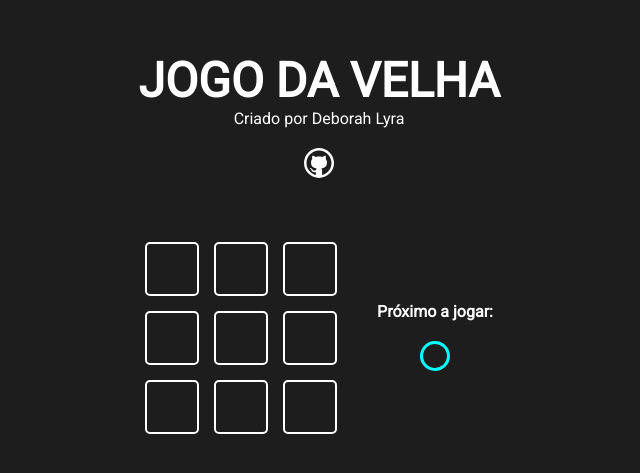
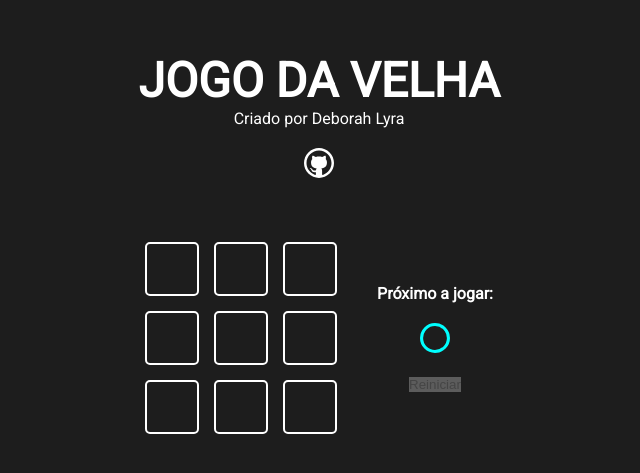
Before and after one commit to DeborahLyra/React-jogo-da-velha, a Next.js app: page / in a window 1280 px wide. Shown: the part 177-650 px from the top of the page, without its empty margins (321-961 px from the left). Built offline with nearby package versions, Linux system fonts and the light colour scheme.

Commit message:
Criado o botão reset

```diff
--- /dev/null
+++ b/src/components/button/Button.jsx
@@ -0,0 +1,12 @@
+import styles from './Button.module.css'
+
+function Button ({ children, onclick, disabled}){
+  return(
+    <button onClick= {onclick} className ={styles.button} disabled={disabled}>
+      {children}
+    </button>
+  )
+
+}
+
+export default Button
--- /dev/null
+++ b/src/components/button/Button.module.css
@@ -0,0 +1,3 @@
+.button{
+  border: 5px;
+}
--- a/src/components/game/Game.jsx
+++ b/src/components/game/Game.jsx
@@ -1,12 +1,13 @@
 import { useState, useEffect } from 'react'
 import styles from './Game.module.css'
 
-import Icon from '../icon/Icon'
+import GameInfo from '../gameInfo/GameInfo'
 import GameOption from '../gameOption/GameOpition'
+import Button from '../button/Button'
 
-const winnerTable =[
+const winnerTable = [
   [0, 1, 2],
-  [3 ,4, 5],
+  [3, 4, 5],
   [6, 7, 8],
   [0, 3, 6],
   [1, 4, 7],
@@ -16,14 +17,14 @@
 ]
 
 
-function Game (){
+function Game() {
 
-  const [gameState, setGameState] = useState( Array(9).fill(0))
-  const [currentPlayer, setCurrentPlayer] = useState (-1)
+  const [gameState, setGameState] = useState(Array(9).fill(0))
+  const [currentPlayer, setCurrentPlayer] = useState(-1)
   const [winner, setWinner] = useState(0)
 
   const hadleClick = (position) => {
-    if (gameState[position] === 0 && winner === 0){
+    if (gameState[position] === 0 && winner === 0) {
 
       let newGameState = [...gameState]
       newGameState[position] = currentPlayer
@@ -32,14 +33,20 @@
   }
 
   const verifyGame = () => {
-    winnerTable.forEach((line)=>{
-      const values = line.map((value)=>gameState[value])
-      const sum = values.reduce ((sum, val)=> sum + val )
-      if (sum === 3 || sum === -3) setWinner (sum/3)
+    winnerTable.forEach((line) => {
+      const values = line.map((value) => gameState[value])
+      const sum = values.reduce((sum, val) => sum + val)
+      if (sum === 3 || sum === -3) setWinner(sum / 3)
     })
   }
 
-  useEffect (() => {
+  const handleReset = () =>{
+    setGameState (Array(9).fill(0))
+    setWinner (0)
+
+  }
+
+  useEffect(() => {
     setCurrentPlayer(currentPlayer * -1)
     verifyGame()
   }, [gameState])
@@ -48,26 +55,25 @@
 
     <div className={styles.gameContent}>
 
-       <div className={styles.game}>
-      {
-        gameState.map((value, position)=>
-        <GameOption
-          key ={`game-option-pos-${position}`}
-          status ={value}
-          onClick ={() => hadleClick(position)}
-        />
-        )
+      <div className={styles.game}>
+        {
+          gameState.map((value, position) =>
+            <GameOption
+              key={`game-option-pos-${position}`}
+              status={value}
+              onClick={() => hadleClick(position)}
+            />
+          )
         }
       </div>
-      <div className={styles.gameInfo}>
-        <h4>Próximo a jogar:</h4>
-        {
-          currentPlayer === 1 && <Icon iconName="circle"/>
-        }
-         {
-          currentPlayer === -1 && <Icon iconName="x"/>
-        }
-      </div>
+      <GameInfo
+        currentPlayer={currentPlayer}
+        winner={winner}
+        onReset = {handleReset}
+      />
+
+
+
     </div>
 
   )
--- a/src/components/game/Game.module.css
+++ b/src/components/game/Game.module.css
@@ -9,10 +9,3 @@
   gap: 40px;
   align-items: center;
 }
-
-.gameInfo{
-  display: flex;
-  flex-direction: column;
-  align-items: center;
-  gap: 20px;
-}
--- /dev/null
+++ b/src/components/gameInfo/GameInfo.jsx
@@ -0,0 +1,51 @@
+import styles from './GameInfo.module.css'
+
+import Icon from '../icon/Icon'
+import Button from '../button/Button'
+
+function GameInfo({ currentPlayer, winner, onReset  }) {
+
+  const shoudEnableButton = () => {
+    if( winner !== 0) return true
+  }
+
+  return (
+
+    <div className={styles.gameInfo}>
+      {
+
+        winner === 0 &&
+        <>
+          <h4>Próximo a jogar:</h4>
+          {
+            currentPlayer === 1 && <Icon iconName="circle" />
+          }
+          {
+            currentPlayer === -1 && <Icon iconName="x" />
+          }
+        </>
+      }
+      {
+        winner !== 0 &&
+        <>
+          <h4>Fim de jogo! Campeão:</h4>
+          {
+            winner === 1 && <Icon iconName="circle" />
+          }
+          {
+            winner === -1 && <Icon iconName="x" />
+          }
+        </>
+      }
+      <Button
+      onclick={onReset}
+      disabled = {!shoudEnableButton()}
+      >
+        Reiniciar
+      </Button>
+
+    </div>
+  )
+}
+
+export default GameInfo
--- /dev/null
+++ b/src/components/gameInfo/GameInfo.module.css
@@ -0,0 +1,6 @@
+.gameInfo{
+  display: flex;
+  flex-direction: column;
+  align-items: center;
+  gap: 20px;
+}
```
